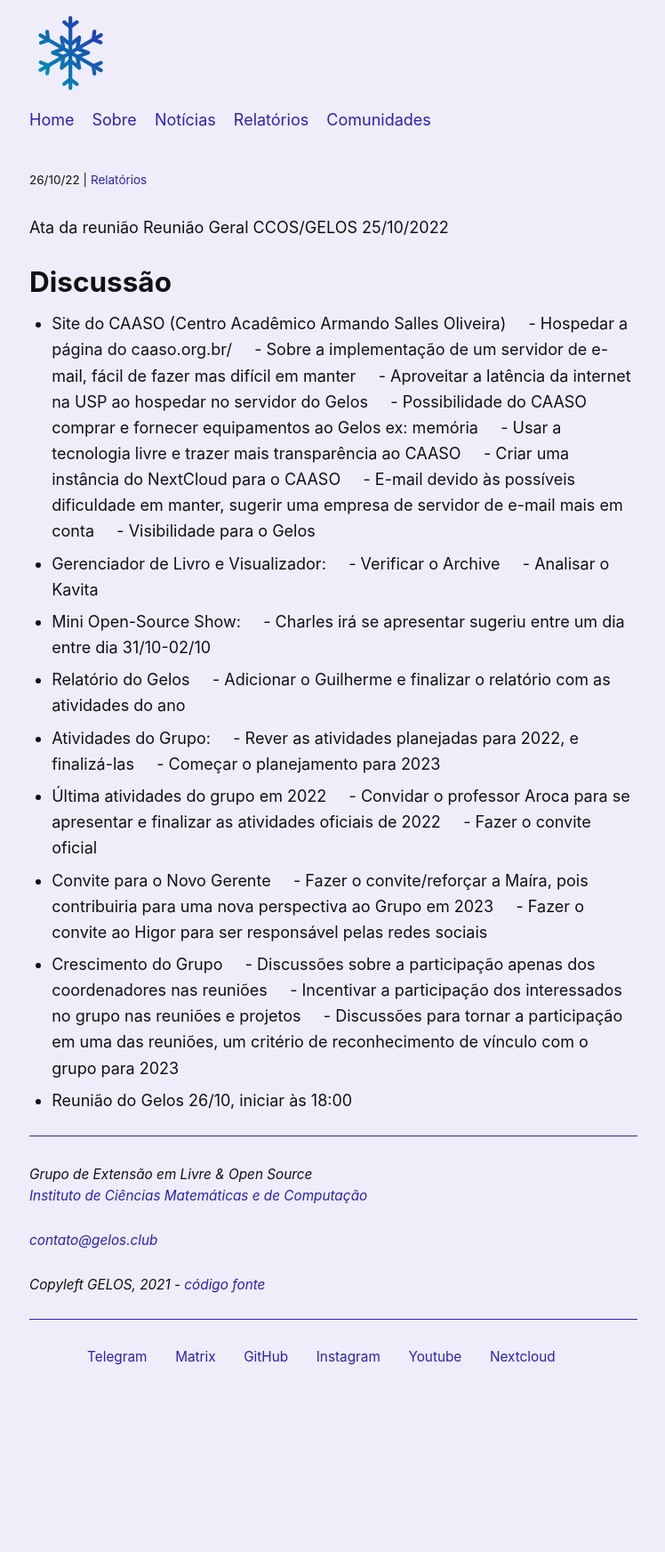
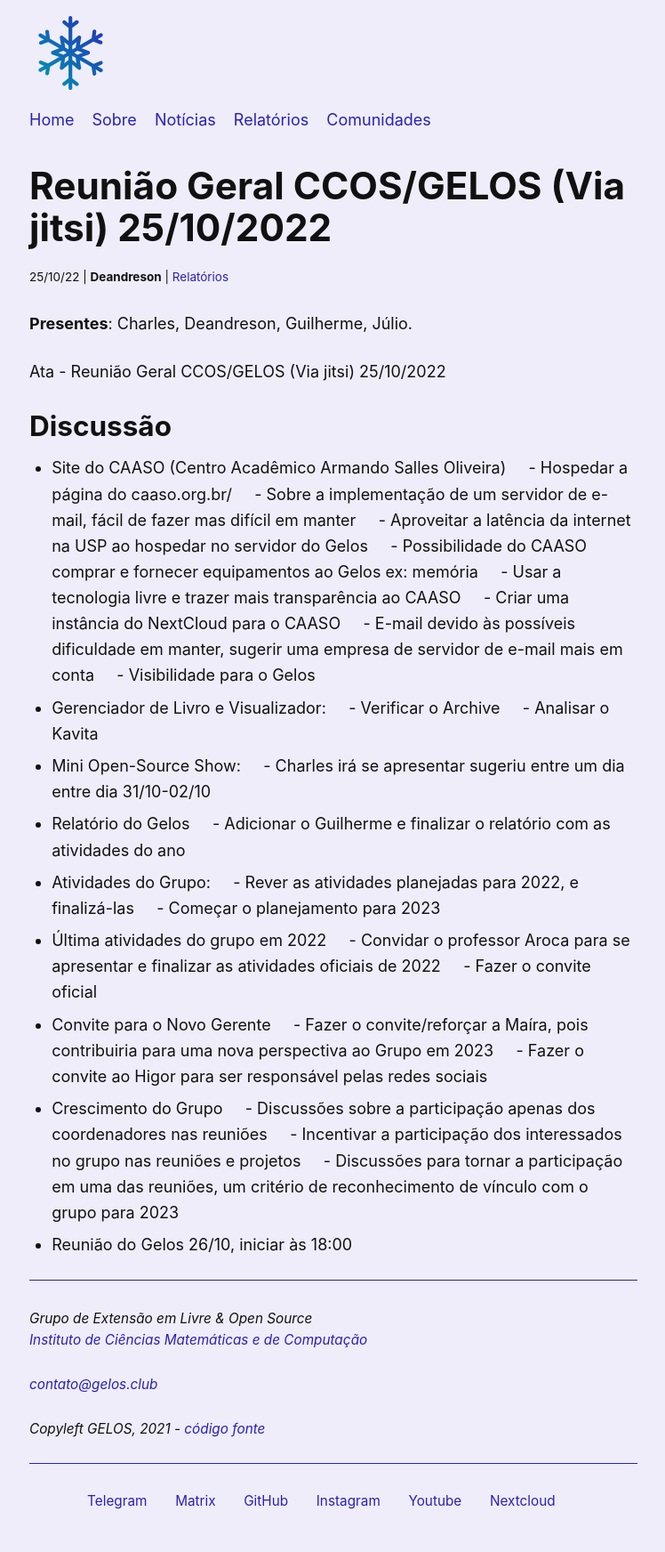
Before and after one commit to gelos-icmc/site, a Jekyll site: the page built from _main/_reports/2022-10-25-ata.md, in a window 1280 px wide. Shown: the whole page at 89% size, without its empty margins (265-1013 px from the left). Built offline with Jekyll 4.4.1, drawn with Linux system fonts in a browser that asks for light colours; before the commit the page ends 1582 px from its top, so only the background shows below that.

Commit message:
fix:caracteres ocultos

```diff
--- a/_main/_reports/2022-10-25-ata.md
+++ b/_main/_reports/2022-10-25-ata.md
@@ -1,15 +1,17 @@
 ---
-title: Ata - Reunião Geral CCOS/GELOS (Via jitsi) 25/10/2022
+title: Reunião Geral CCOS/GELOS (Via jitsi) 25/10/2022
 author: Deandreson
 attendees:
-    - Charles
-    - Deandreson
-    - Guilherme
-    - Júlio
+    - Charles
+    - Deandreson
+    - Guilherme
+    - Júlio
 ---
 
-Ata da reunião Reunião Geral CCOS/GELOS 25/10/2022
+Ata - Reunião Geral CCOS/GELOS (Via jitsi) 25/10/2022
+
 ## Discussão
+
 - Site do CAASO (Centro Acadêmico Armando Salles Oliveira)
     - Hospedar a página do caaso.org.br/
     - Sobre a implementação de um servidor de e-mail, fácil de fazer mas difícil em manter
```
